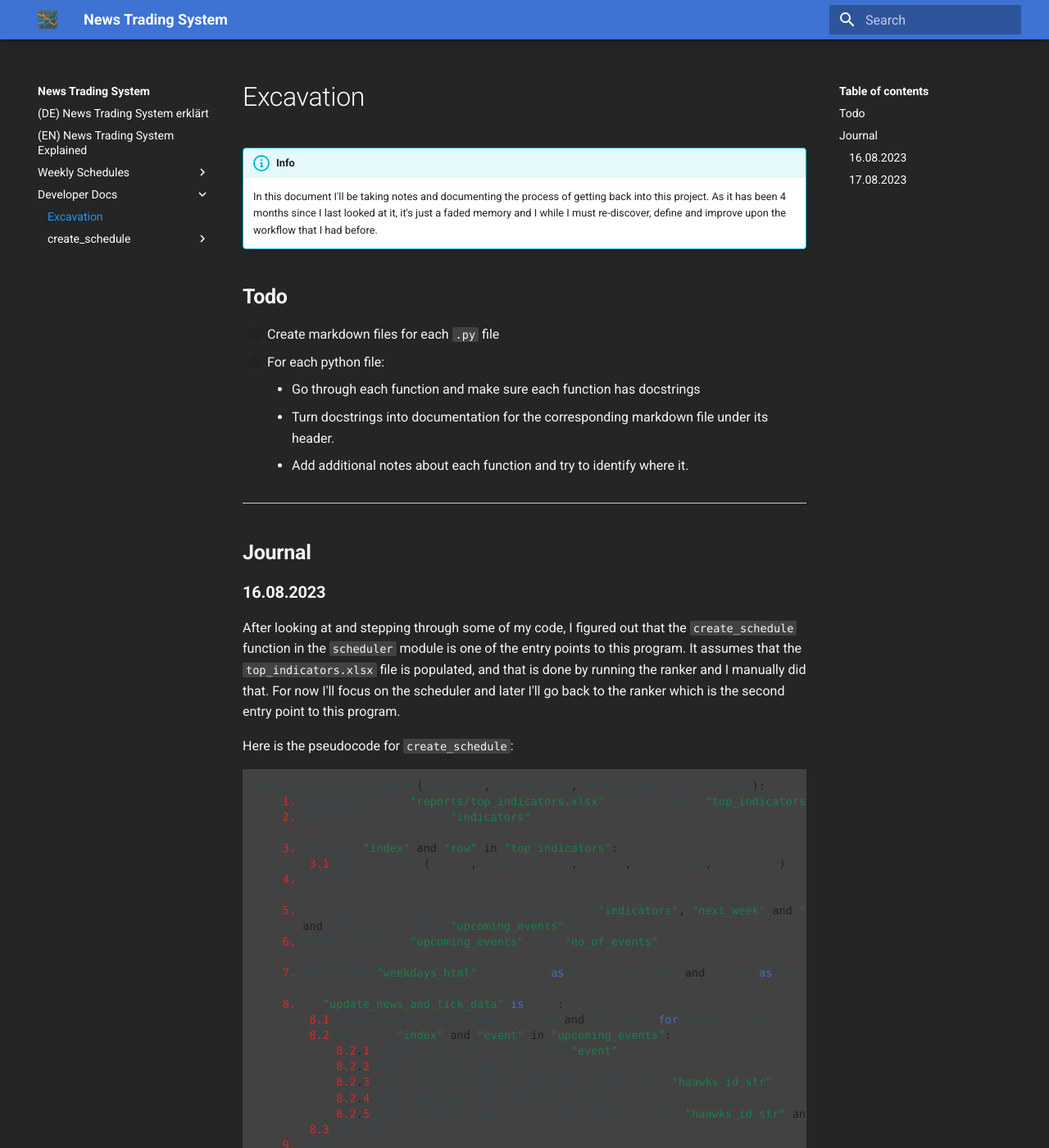
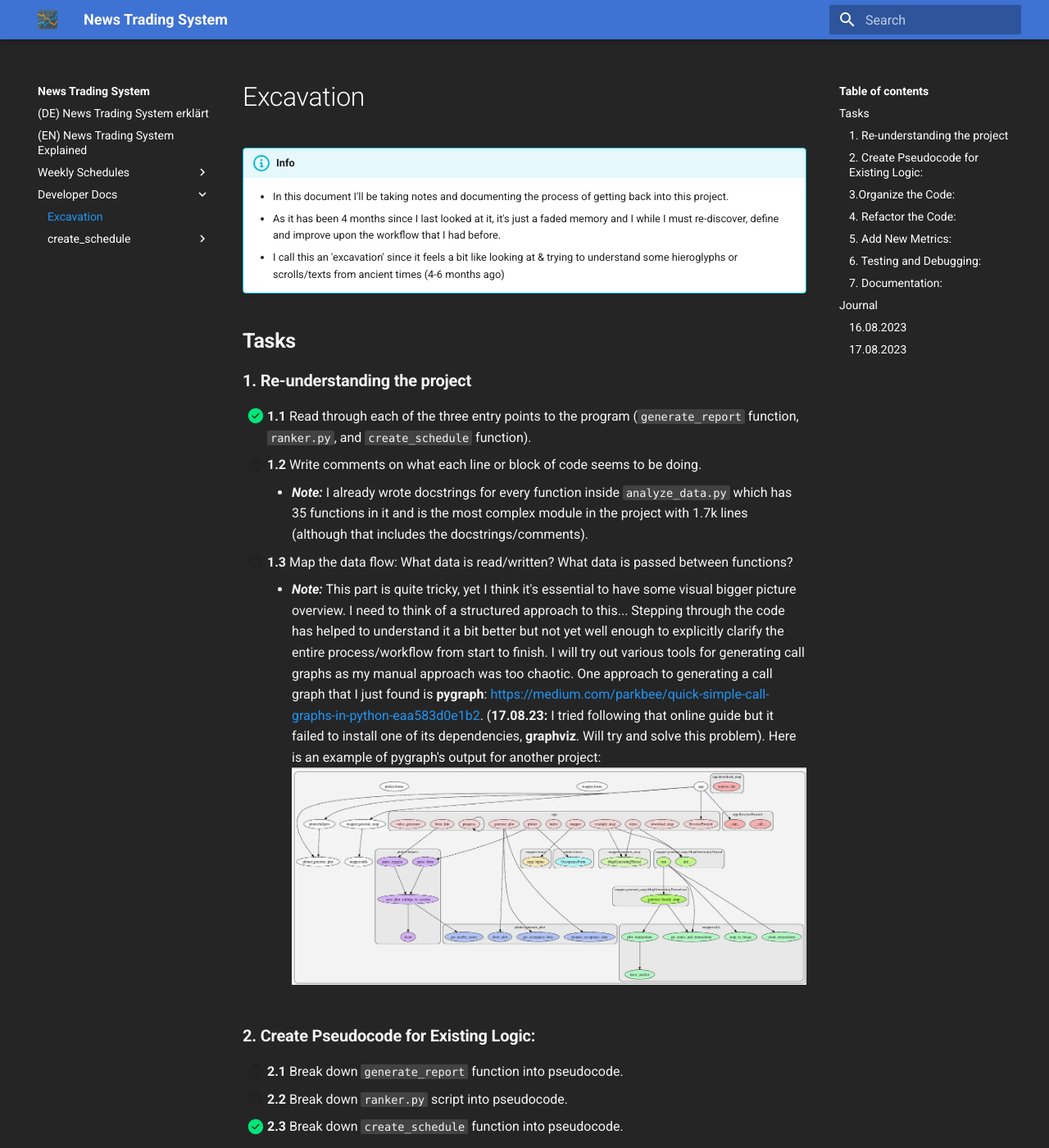
Before and after one commit to spliffli/news-trading-analyzer, an MkDocs documentation site: the page built from docs/dev-docs/excavation.md, in a window 1280 px wide and 1400 px high. Shown: the whole window at 82% size. Built offline with MkDocs 1.6.1 and Material for MkDocs 9.7.7, drawn with Linux system fonts in a browser that asks for light colours; comment, search, counter and statistics services are not loaded; some of the changed text lies outside the part shown.

Commit message:
updated excavation.md with tasks

```diff
--- a/docs/dev-docs/excavation.md
+++ b/docs/dev-docs/excavation.md
@@ -1,16 +1,60 @@
 # Excavation
 
 !!! info
-    In this document I'll be taking notes and documenting the process of getting back into this project.
-    As it has been 4 months since I last looked at it, it's just a faded memory and I while I must re-discover, define and improve upon the workflow that I had before.
+    - In this document I'll be taking notes and documenting the process of getting back into this project.
+    - As it has been 4 months since I last looked at it, it's just a faded memory and I while I must re-discover, define and improve upon the workflow that I had before.
+    - I call this an 'excavation' since it feels a bit like looking at & trying to understand some hieroglyphs or scrolls/texts from ancient times (4-6 months ago)
 
-## **Todo**
 
-- [ ] Create markdown files for each `.py` file
-- [ ] For each python file:
-    - Go through each function and make sure each function has docstrings
-    - Turn docstrings into documentation for the corresponding markdown file under its header.
-    - Add additional notes about each function and try to identify where it.
+## **Tasks**
+
+### **1. Re-understanding the project**
+
+- [x] **1.1** Read through each of the three entry points to the program (`generate_report` function, `ranker.py`, and `create_schedule` function).
+- [ ] **1.2** Write comments on what each line or block of code seems to be doing.
+    - ***Note:*** I already wrote docstrings for every function inside `analyze_data.py` which has 35 functions in it and is the most complex module in the project with 1.7k lines (although that includes the docstrings/comments).
+- [ ] **1.3** Map the data flow: What data is read/written? What data is passed between functions?
+    - ***Note:*** This part is quite tricky, yet I think it's essential to have some visual bigger picture overview. I need to think of a structured approach to this... Stepping through the code has helped to understand it a bit better but not yet well enough to explicitly clarify the entire process/workflow from start to finish. I will try out various tools for generating call graphs as my manual approach was too chaotic. One approach to generating a call graph that I just found is **pygraph**: [https://medium.com/parkbee/quick-simple-call-graphs-in-python-eaa583d0e1b2](https://medium.com/parkbee/quick-simple-call-graphs-in-python-eaa583d0e1b2). (**17.08.23:** I tried following that online guide but it failed to install one of its dependencies, **graphviz**. Will try and solve this problem). Here is an example of pygraph's output for another project: ![pygraph](../images/pygraph.webp)
+
+### **2. Create Pseudocode for Existing Logic:**
+
+- [ ] **2.1** Break down `generate_report` function into pseudocode.
+- [ ] **2.2** Break down `ranker.py` script into pseudocode.
+- [x] **2.3** Break down `create_schedule` function into pseudocode.
+
+### **3.Organize the Code:**
+
+- [ ] **3.1** Create a new `main.py` file as the entry point to the program instead of it being spread across multiple files as it is now.
+- [ ] **3.2** Re-organize related functions into separate Python modules (files) with the control flow centralized in `main.py`.
+- [ ] **3.3** In `main.py`, import the necessary modules and define the flow of the program.
+
+### **4. Refactor the Code:**
+
+- [ ] **4.1** Identify and eliminate global variables, replacing them with function parameters and return values where necessary.
+- [ ] **4.2** Identify repeated code blocks and move them into separate functions
+    - (**DRY principle** - Don't Repeat Yourself).
+- [ ] **4.3** Simplify complex functions by breaking them down into smaller functions with single responsibilities.
+- [ ] **4.4** Update function names and variables to be more descriptive, following a consistent naming convention.
+- [ ] **4.5** Add error handling (e.g., `try`/`except` blocks) to gracefully handle potential issues during execution.
+
+### **5. Add New Metrics:**
+
+- [ ] **5.1** Define and document what the two new metrics are and how they should be calculated.
+- [ ] **5.2** Identify where in the existing code these metrics should be calculated.
+- [ ] **5.3** Write functions to calculate these new metrics.
+- [ ] **5.4** Test the new metrics with sample data to ensure they are calculated correctly.
+- [ ] **5.5** Integrate these metrics into the report generated by the program.
+
+### **6. Testing and Debugging:**
+
+- [ ] **6.1** Write test cases for the key functions to ensure they work as expected.
+- [ ] **6.2** Run the program with various inputs and verify the outputs.
+- [ ] **6.3** Debug any issues that arise during testing.
+
+### **7. Documentation:**
+
+- [ ] **7.1** Write a `README.md` file explaining what the project does, how to set it up, and how to run it.
+- [ ] **7.2** Add more comments throughout the code explaining the purpose and functionality of each function and major code block.
 
 ---
 
--- a/mkdocs.yml
+++ b/mkdocs.yml
@@ -55,8 +55,9 @@ nav:
   - Developer Docs:
     - Excavation: dev-docs/excavation.md
     - create_schedule:
-      - create_schedule(): dev-docs/create_schedule/create_schedule.md
-      - render_pdf_report
+      - generate_report(): dev-docs/generate_report.md
+      - create_schedule(): dev-docs/create_schedule.md
+      - ranker.py: dev-docs/ranker.py.md
 
 edit_uri: '#docs/'
 
```
Also changed, not shown: docs/dev-docs/create_schedule.md (renamed from docs/dev-docs/create_schedule/create_schedule.md), docs/dev-docs/generate_report.md (added), docs/dev-docs/ranker.py.md (added), docs/images/pygraph.webp (added).
